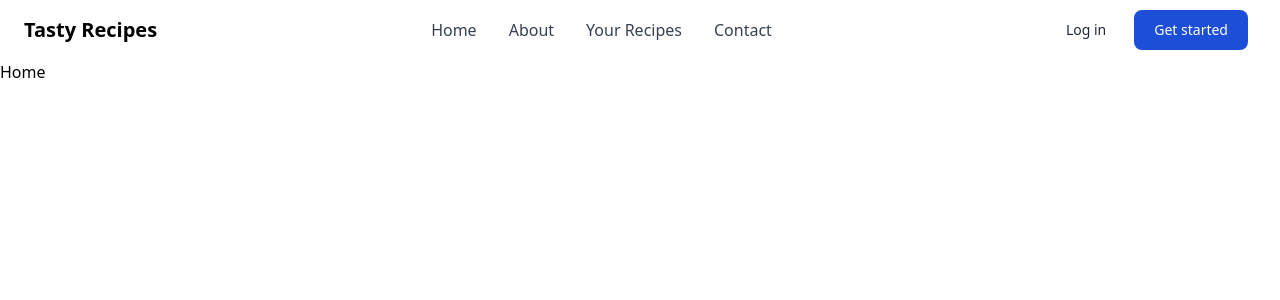
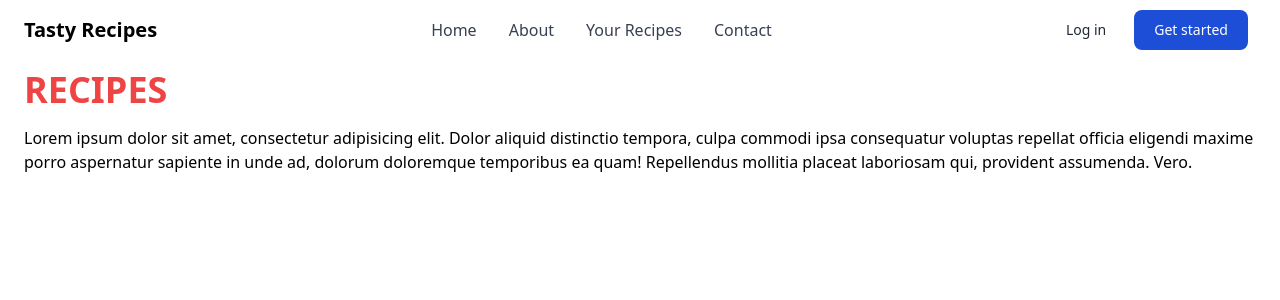
Before and after one commit to Jon-Felipe/Tasty-React, a React (Vite) app: page / in a window 1280 px wide. Shown: the top 300 px of the page. Built offline with nearby package versions, Linux system fonts and the light colour scheme.

Commit message:
added dummy content to home page

```diff
--- a/src/App.tsx
+++ b/src/App.tsx
@@ -12,7 +12,7 @@ function App() {
   return (
     <>
       <Header showLinks={showLinks} setShowLinks={setShowLinks} />
-      <main>
+      <main className='px-4 lg:px-6 py-2.5'>
         <Home />
       </main>
     </>
--- a/src/pages/Home.tsx
+++ b/src/pages/Home.tsx
@@ -3,7 +3,18 @@ import React from 'react';
 type Props = {};
 
 const Home = (props: Props) => {
-  return <div>Home</div>;
+  return (
+    <section className='max-w-screen-xl mx-auto'>
+      <h1 className='text-4xl text-red-500 font-bold uppercase'>Recipes</h1>
+      <p className='mt-4'>
+        Lorem ipsum dolor sit amet, consectetur adipisicing elit. Dolor aliquid
+        distinctio tempora, culpa commodi ipsa consequatur voluptas repellat
+        officia eligendi maxime porro aspernatur sapiente in unde ad, dolorum
+        doloremque temporibus ea quam! Repellendus mollitia placeat laboriosam
+        qui, provident assumenda. Vero.
+      </p>
+    </section>
+  );
 };
 
 export default Home;
```
